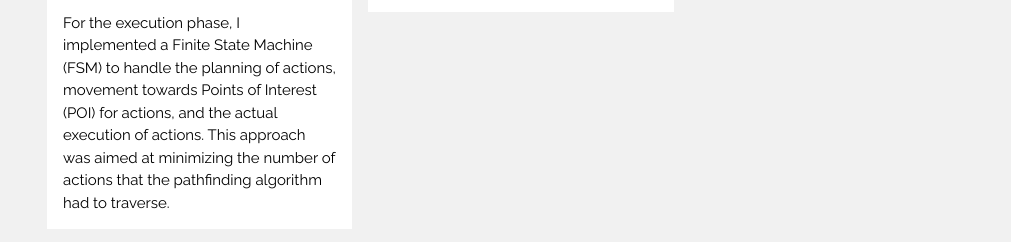
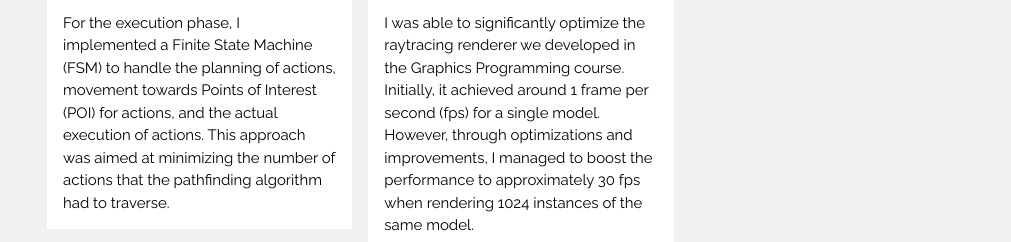
Before and after one commit to Yeannick/Yeannick.github.io, a plain HTML site: page index.html in a window 1280 px wide. Shown: the part 1134-1376 px from the top of the page, without its empty margins (269-1280 px from the left). Drawn offline with nearby package versions, Linux system fonts and the light colour scheme.

Commit message:
extra text for grad work

```diff
--- a/index.html
+++ b/index.html
@@ -96,6 +96,7 @@ body,h1,h2,h3,h4,h5,h6 {font-family: "Raleway", sans-serif}
       <div class="w3-container w3-white">
         <p><b> Graduation work BVH-Acceleration for raytracing</b></p>
         <p>For my graduation work, I conducted research on BVH (Bounding Volume Hierarchy) acceleration techniques for real-time ray tracing rendering. I focused on testing various types of volumes and building algorithms to optimize the performance of the rendering process.</p>
+        <p>I was able to significantly optimize the raytracing renderer we developed in the Graphics Programming course. Initially, it achieved around 1 frame per second (fps) for a single model. However, through optimizations and improvements, I managed to boost the performance to approximately 30 fps when rendering 1024 instances of the same model.</p>
       </div>
     </div>
     <div class="w3-third w3-container">
```
